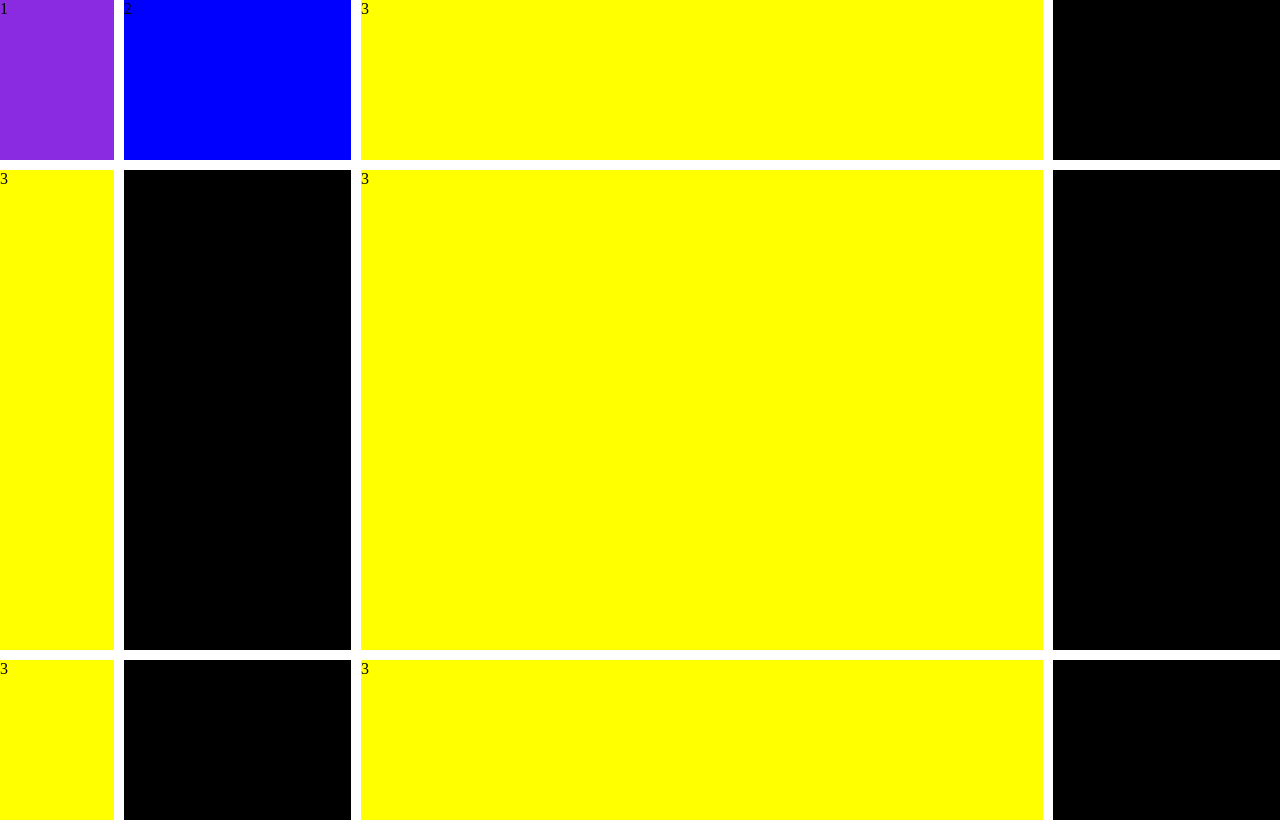
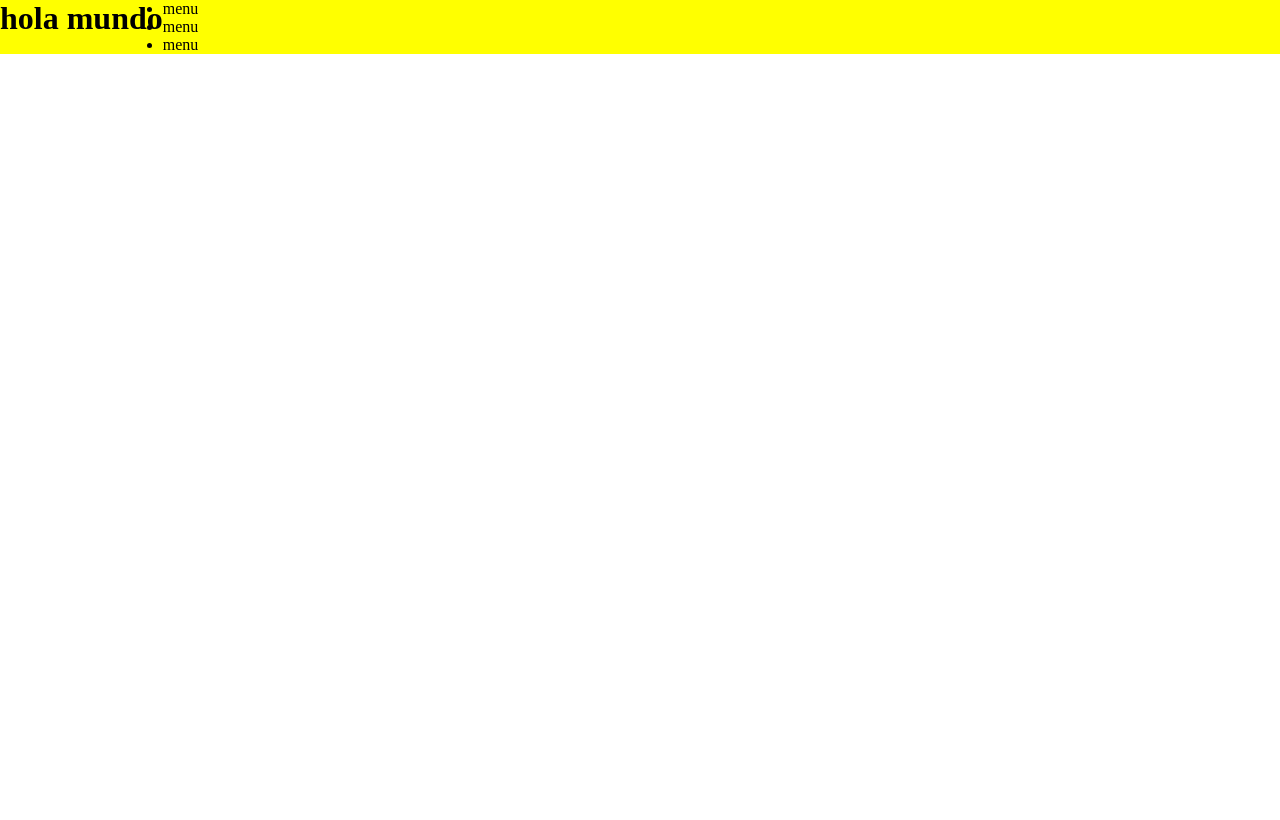
Before and after one commit to BenshiGP/clase-github, a plain HTML site: page index.html in a window 1280 px wide. Drawn offline with Linux system fonts and the light colour scheme.

Commit message:
cambios en el index

```diff
--- a/index.html
+++ b/index.html
@@ -8,19 +8,15 @@
     <title>Clase 06</title>
 </head>
 <body>
-    <div class="padre">
-        <div class="hijoUno">1</div>
-        <div class="hijoDos">2</div>
-        <div class="hijoTres">3</div>
-        <div class="hijoCuatro">4</div>
-        <div class="hijoTres">3</div>
-        <div class="hijoCuatro">4</div>
-        <div class="hijoTres">3</div>
-        <div class="hijoCuatro">4</div>
-        <div class="hijoTres">3</div>
-        <div class="hijoCuatro">4</div>
-        <div class="hijoTres">3</div>
-        <div class="hijoCuatro">4</div>
-    </div>
+    <header>
+        <h1>hola mundo</h1>
+        <nav>
+            <ul>
+                <li>menu</li>
+                <li>menu</li>
+                <li>menu</li>
+            </ul>
+        </nav>
+    </header>
 </body>
 </html>
```
